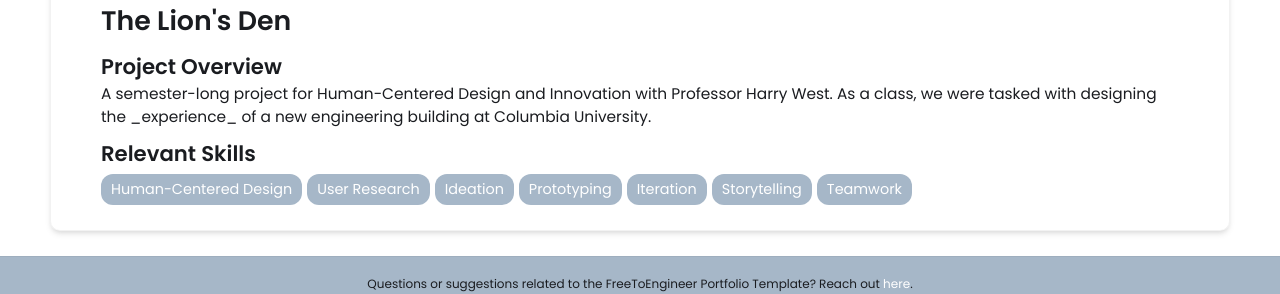
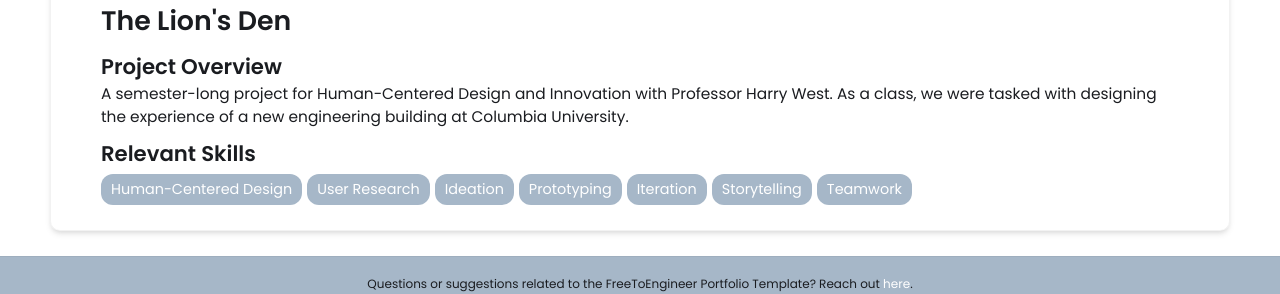
Before and after one commit to thomasinalester/thomasinalester.github.io, a Jekyll site: the page built from _projects/IEME_E4200.md, in a window 1280 px wide. Shown: the part 506-800 px from the top of the page. Built offline with Jekyll 4.4.1, drawn with Linux system fonts in a browser that asks for light colours.

```diff
--- a/_projects/IEME_E4200.md
+++ b/_projects/IEME_E4200.md
@@ -1,7 +1,7 @@
 ---
 layout: post
 title: The Lion's Den
-description: A semester-long project for Human-Centered Design and Innovation with Professor Harry West. As a class, we were tasked with designing the _experience_ of a new engineering building at Columbia University.
+description: A semester-long project for Human-Centered Design and Innovation with Professor Harry West. As a class, we were tasked with designing the experience of a new engineering building at Columbia University.
 
 skills:
   - Human-Centered Design
```
